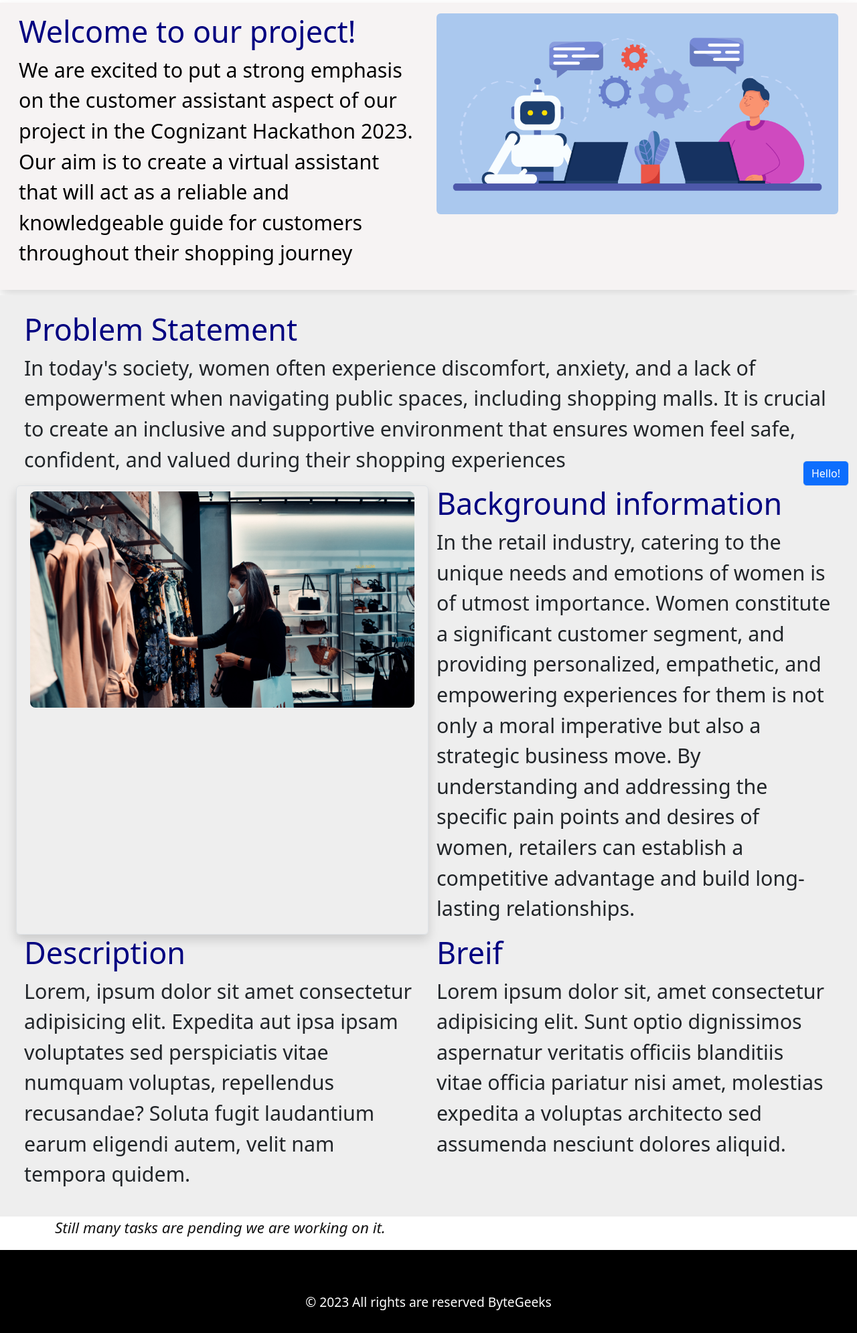
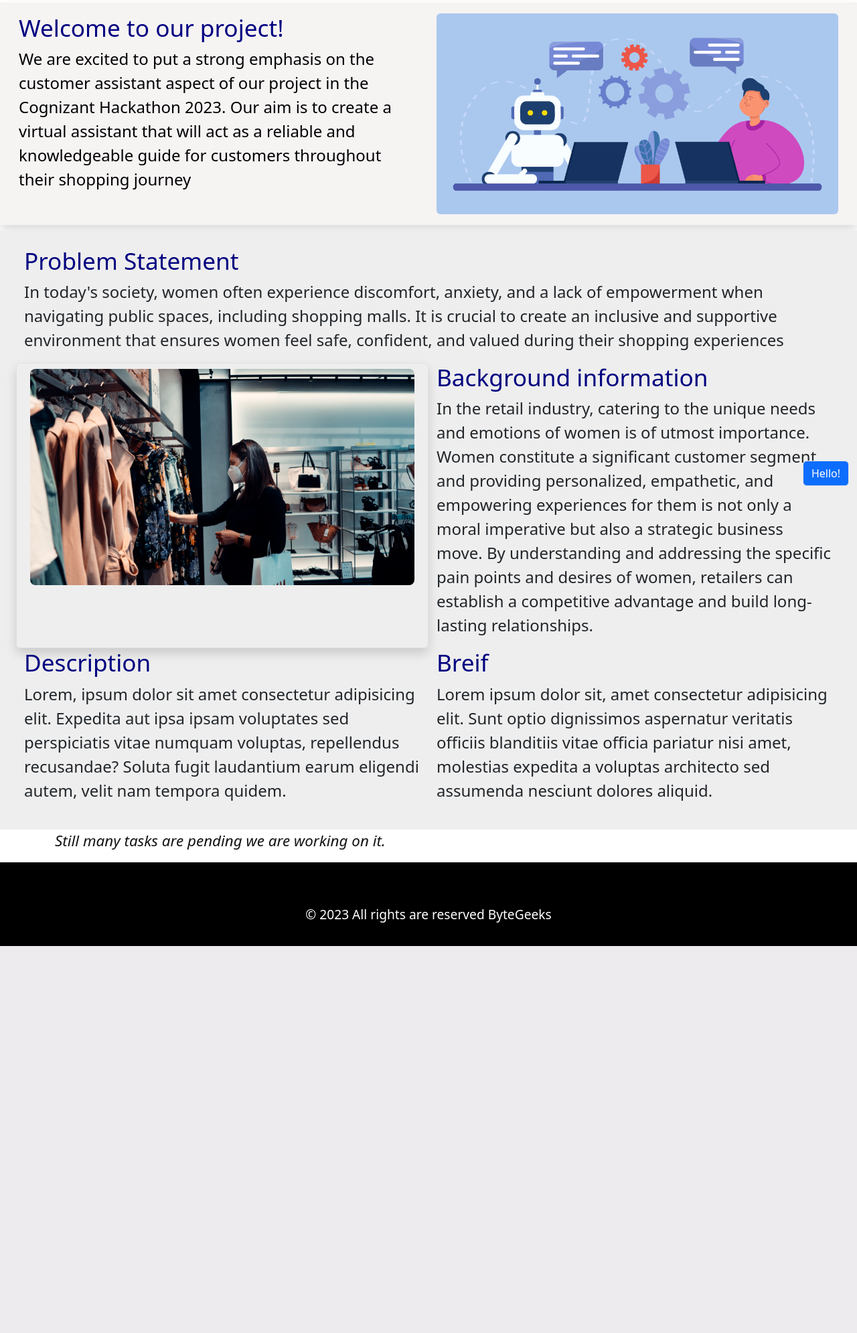
Before and after one commit to Chandangowda06/ByteGeeks, a Flask app: page / in a window 1280 px wide. Shown: the part 74-2065 px from the top of the page at 67% size. After the commit the page ends 1487 px from the top, so only its background shows below. Run offline with Flask 3, Linux system fonts and the light colour scheme.

Commit message:
added font styles

```diff
--- a/app.py
+++ b/app.py
@@ -8,5 +8,8 @@ def hello_world():
     cur_year = datetime.now().year
     return render_template('home.html',year=cur_year )
 
+@app.route('/chat-bot')
+def chat():
+    return render_template('chat.html')
 if __name__ == '__main__':
     app.run(debug=True)
--- a/templates/home.html
+++ b/templates/home.html
@@ -19,7 +19,7 @@
       width: 100%;
     }
     .cust-h{
-        font-size: 2.0rem;
+        font-size: 1.8rem;
         color: #000080;
       }
       .cust-h1{
@@ -38,13 +38,13 @@
       }
     @media screen and (min-width:1000px) {
       .cust-p{
-        font-size: 1.9rem;
+        font-size: 1.5rem;
       }
       .cust-h{
-        font-size: 2.8rem;
+        font-size: 2.2rem;
       }
       .cust-h1{
-        font-size: 2.8rem;
+        font-size: 2.2rem;
       }
     }
   </style>
@@ -79,7 +79,7 @@
 </div>
 <div class="container-fluid mt-2 cust-bg">
   <div class="row p-4 d-flex">
-    <div class="col-12">
+    <div class="col-lg-12">
       <h1 class="cust-h">Problem Statement</h1>
       <p class="cust-p">In today's society, women often experience discomfort, anxiety, and a lack of empowerment when navigating public spaces, including shopping malls. It is crucial to create an inclusive and supportive environment that ensures women feel safe, confident, and valued during their shopping experiences</p>
     </div>
@@ -107,7 +107,7 @@
       <div class="col-lg-6 col-sm-12"><h2 class="cust-h">Breif</h2>
       <p class="cust-p">Lorem ipsum dolor sit, amet consectetur adipisicing elit. Sunt optio dignissimos aspernatur veritatis officiis blanditiis vitae officia pariatur nisi amet, molestias expedita a voluptas architecto sed assumenda nesciunt dolores aliquid.</p></div>
       </div>
-      <button class="btn btn-primary border border-radius-50 float-end sticky-bottom z-index-10">Hello!</button>
+      <button class="btn btn-primary border border-radius-50 float-end sticky-bottom z-index-10"><a href="{{url_for('chat')}}" target="_blank" class="text-white text-decoration-none">Hello!</a></button>
 </div>
 <div class="container"><p class="cust-p2"><i>Still many tasks are pending we are working on it.</i></p></div>
 <footer class="text-center text-white" style="background-color: black;">
```
Also changed, not shown: templates/chat.html (added, +18 -0 lines).
